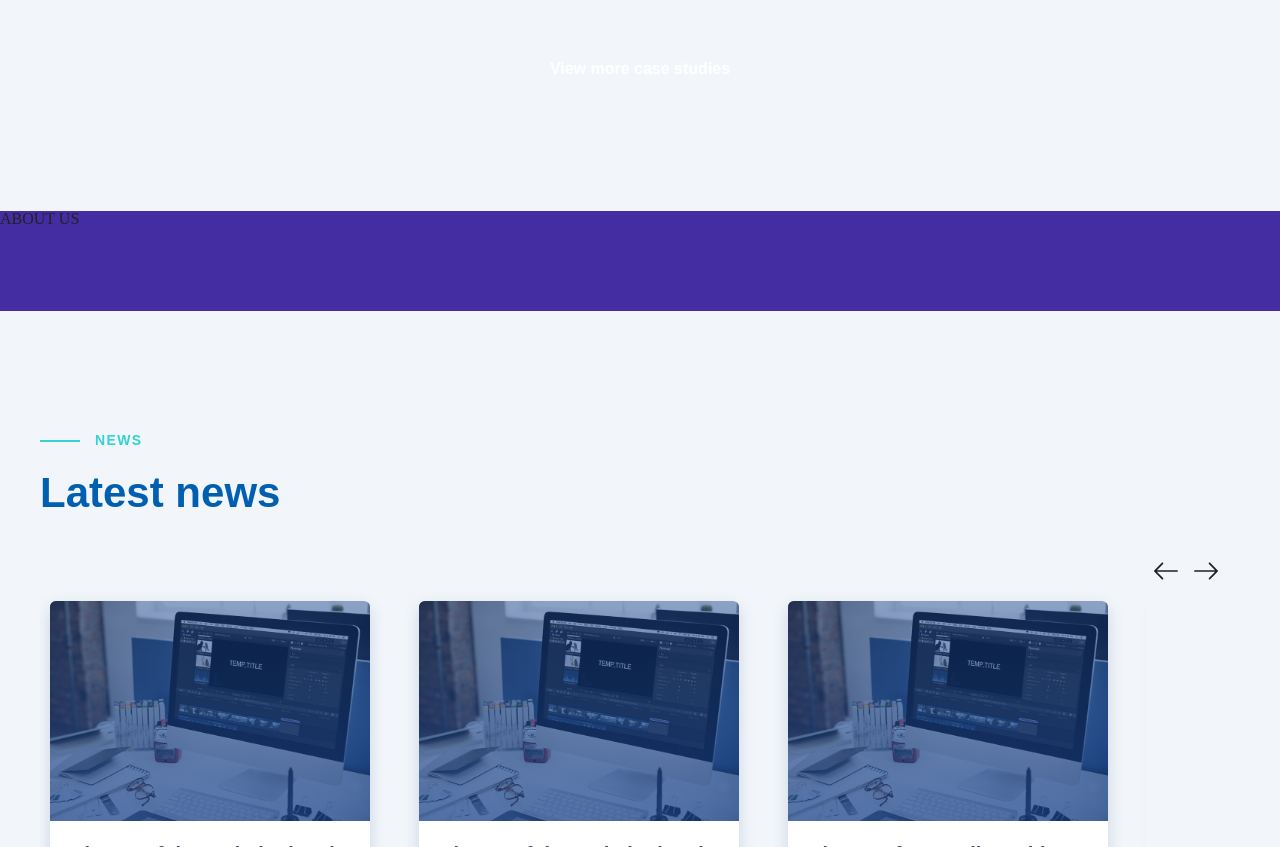
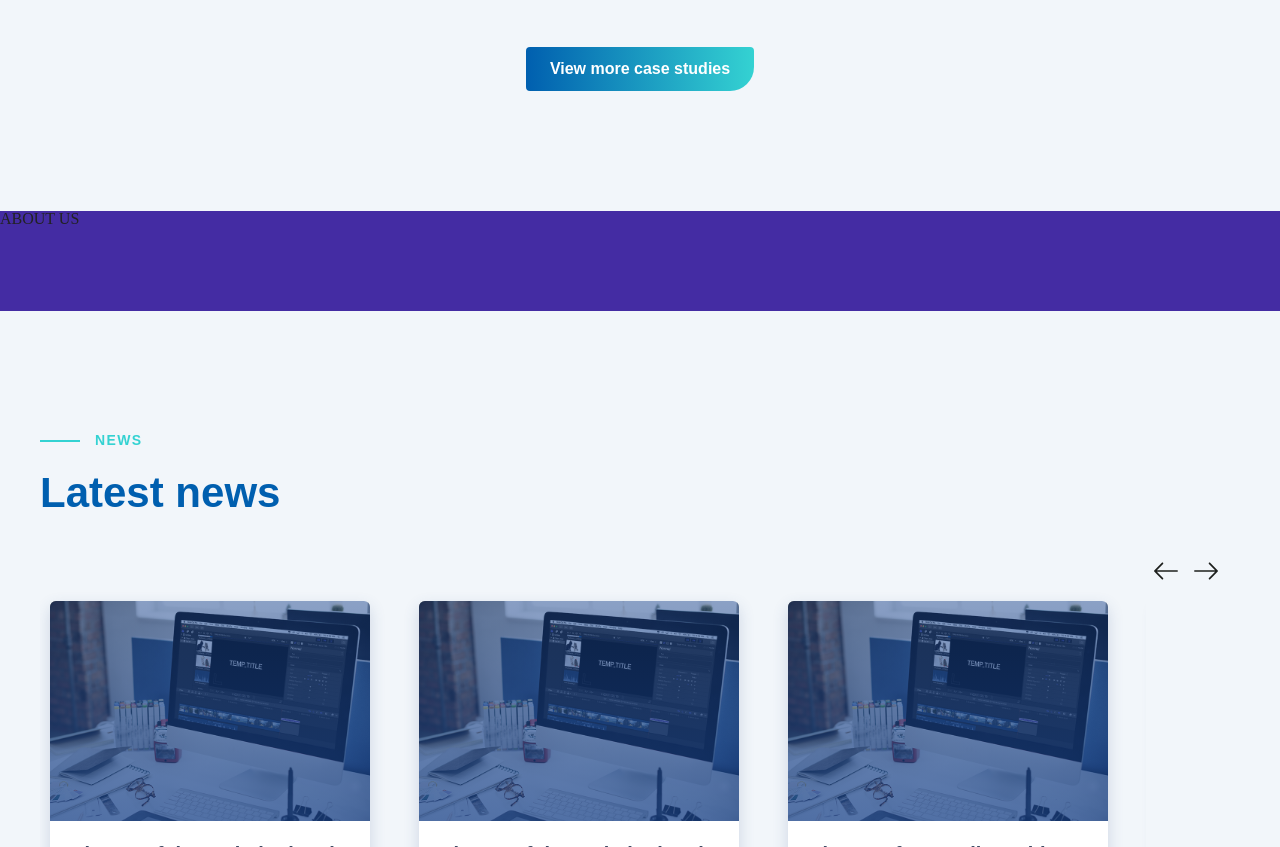
Before and after one commit to leonidshparun/gatsby-landing, a Gatsby site: page / in a window 1280 px wide. Shown: the part 3238-4085 px from the top of the page. Built offline with nearby package versions, Linux system fonts and the light colour scheme; Gatsby itself is replaced by a stand-in of ours.

Commit message:
fix: add style for nav button

```diff
--- a/src/components/Pages/Main/Portfolio/Portfolio.jsx
+++ b/src/components/Pages/Main/Portfolio/Portfolio.jsx
@@ -24,7 +24,7 @@ export default () => {
     <Section label="Portfolio" heading="Featured projects">
       <Carousel items={items} itemWidth={320} itemHeight={420} />
       <div className={styles.nav}>
-        <NavButton text="View more case studies" link="/" />
+        <NavButton text="View more case studies" link="/" type="a" />
       </div>
     </Section>
   );
```
